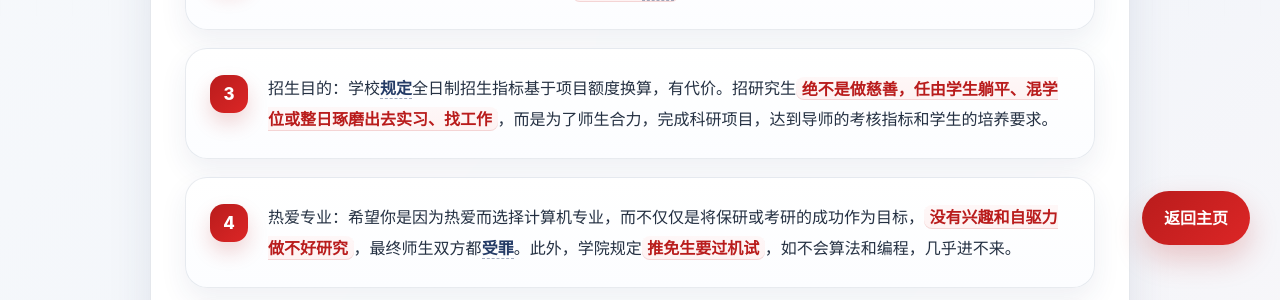
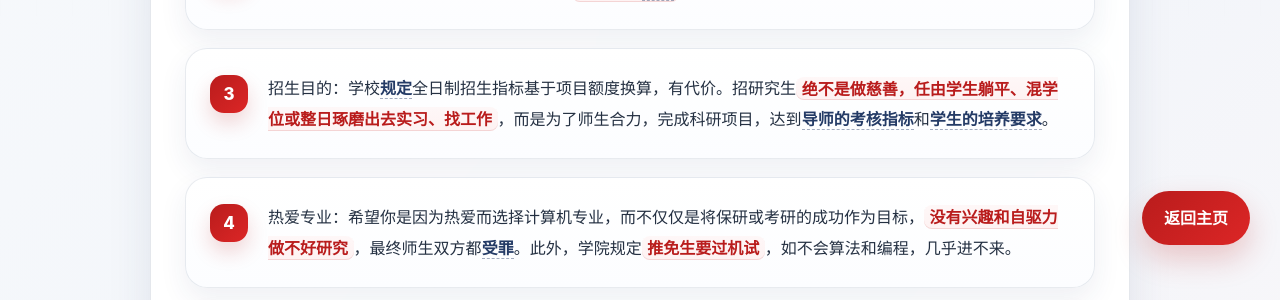
Before and after one commit to fangvv/Homepage, a Jekyll site: the page faq2.html, which Jekyll copies as it is, in a window 1280 px wide. Shown: the part 625-925 px from the top of the page. Built offline with Jekyll 4.4.1, drawn with Linux system fonts in a browser that asks for light colours; comment, search, counter and statistics services are not loaded; some of the changed lines change nothing that is shown.

Commit message:
update faa2

```diff
--- a/faq2.html
+++ b/faq2.html
@@ -347,7 +347,7 @@ AI隐私安全, AI Privacy
             <ol>
                 <li>诚信靠谱：根据经验，<strong>推免本科生、博士申请考核生极易出<a href="https://www.zhihu.com/question/487277766" target="_blank">海王</a></strong>。不是真心想来的同学<strong>请别联系</strong>，浪费我时间和名额。如果你水平很高，估计在我们这里做科研也收获不到什么，那你开始就应去找你认为水平更高的导师。</li>
                 <li>身心健康：学术界高度内卷，科研压力大，<strong>精神内耗严重、个性偏激、玻璃心、焦虑、抑郁等心理疾病</strong>和中国传统意义上的严师出高徒是相悖的，极易引发<strong>灾难性的<a href="https://www.sciscanpub.com/uploads/2025/04/16/0e6be8681630d9e1939409ade49b73b6.pdf" target="_blank">后果</a></strong>。如你有此类困扰且常复发，非常不建议来我组。</li>
-                <li>招生目的：学校<a href="https://www.bjtu.edu.cn/xxxtrmzn/162744.htm" target="_blank">规定</a>全日制招生指标基于项目额度换算，有代价。招研究生<strong>绝不是做慈善，任由学生躺平、混学位或整日琢磨出去实习、找工作</strong>，而是为了师生合力，完成科研项目，达到导师的考核指标和学生的培养要求。</li>
+                <li>招生目的：学校<a href="https://www.bjtu.edu.cn/xxxtrmzn/162744.htm" target="_blank">规定</a>全日制招生指标基于项目额度换算，有代价。招研究生<strong>绝不是做慈善，任由学生躺平、混学位或整日琢磨出去实习、找工作</strong>，而是为了师生合力，完成科研项目，达到<a href="https://www.zhihu.com/question/1993742963784848897/answer/1993748322066920997" target="_blank">导师的考核指标</a>和<a href="https://www.bjtu.edu.cn/xxgkw/xxgk_xxgkml/xwxk/syxwjbyq/6a881d506ec04ccabcc0dadb3a468943.htm" target="_blank">学生的培养要求</a>。</li>
                 <li>热爱专业：希望你是因为热爱而选择计算机专业，而不仅仅是将保研或考研的成功作为目标，<strong>没有兴趣和自驱力做不好研究</strong>，最终师生双方都<a href="https://www.zhihu.com/question/429059603" target="_blank">受罪</a>。此外，学院规定<strong>推免生要过机试</strong>，如不会算法和编程，几乎进不来。</li>
                 <li>家庭支持：攻读博士往往存在很多<a href="https://www.zhihu.com/question/59323074" target="_blank">客观不确定性因素</a>，除了<strong>学生内心强大、坚持努力</strong>以外，<strong>家庭和睦与父母支持非常重要</strong>。常因家事影响心态，或父母更希望你早入社会、赚钱养家或极度着急催毕业、催生孩子的，勿来。</li>
                 <li>能力培养：我希望培养出的学生理论研究和工程研发并重，<strong>不能只会<a href="https://www.zhihu.com/question/430862162" target="_blank">推公式</a>或<a href="https://www.zhihu.com/question/537342945" target=blank>AI炼丹</a></strong>，而不会解决实际问题。此外，科研工作中赶ddl写材料、赴外地出差或开会等往往是必要的，相对辛苦一些。如怕吃苦、懒的动，勿来。</li>
```
